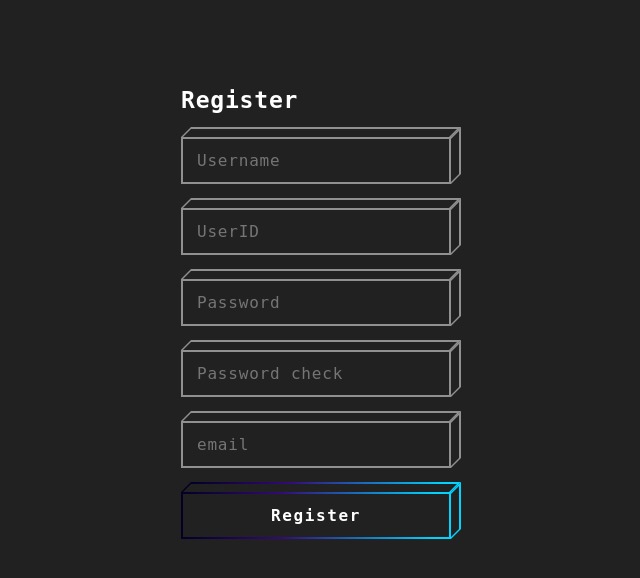
After one commit to Gonyim/GonyWorld, a Django app: page /accounts/register/ in a window 1280 px wide. The commit adds this page. Shown: the top 578 px of the page, without its empty margins (324-964 px from the left). Run offline with Django 4.2, Linux system fonts and the light colour scheme.

Commit message:
로그인 회원가입html완성

```diff
--- /dev/null
+++ b/accounts/templates/accounts/register.html
@@ -0,0 +1,93 @@
+{% load static %}
+<!DOCTYPE html>
+<html>
+<head>
+  <title>Sign In</title>
+  <link rel="stylesheet" href="{% static 'login.css' %}">
+</head>
+<body>
+  <form class="form" autocomplete="off" action="/your_post_url_here" method="post">
+    {% csrf_token %} <!-- Django CSRF token, important for security -->
+    <div class="control">
+      <h1>Register</h1>
+    </div>
+    <div class="control block-cube block-input">
+      <input name="username" type="text" placeholder="Username">
+      <div class="bg-top">
+        <div class="bg-inner"></div>
+      </div>
+      <div class="bg-right">
+        <div class="bg-inner"></div>
+      </div>
+      <div class="bg">
+        <div class="bg-inner"></div>
+      </div>
+    </div>
+
+    <div class="control block-cube block-input">
+      <input name="UserID" type="text" placeholder="UserID">
+      <div class="bg-top">
+        <div class="bg-inner"></div>
+      </div>
+      <div class="bg-right">
+        <div class="bg-inner"></div>
+      </div>
+      <div class="bg">
+        <div class="bg-inner"></div>
+      </div>
+    </div>
+
+    <div class="control block-cube block-input">
+      <input name="password" type="password" placeholder="Password">
+      <div class="bg-top">
+        <div class="bg-inner"></div>
+      </div>
+      <div class="bg-right">
+        <div class="bg-inner"></div>
+      </div>
+      <div class="bg">
+        <div class="bg-inner"></div>
+      </div>
+    </div>
+
+    <div class="control block-cube block-input">
+      <input name="password" type="password" placeholder="Password check">
+      <div class="bg-top">
+        <div class="bg-inner"></div>
+      </div>
+      <div class="bg-right">
+        <div class="bg-inner"></div>
+      </div>
+      <div class="bg">
+        <div class="bg-inner"></div>
+      </div>
+    </div>
+
+    <div class="control block-cube block-input">
+      <input name="email" type="email" placeholder="email">
+      <div class="bg-top">
+        <div class="bg-inner"></div>
+      </div>
+      <div class="bg-right">
+        <div class="bg-inner"></div>
+      </div>
+      <div class="bg">
+        <div class="bg-inner"></div>
+      </div>
+    </div>
+
+    <button class="btn block-cube block-cube-hover" type="submit">
+      <div class="bg-top">
+        <div class="bg-inner"></div>
+      </div>
+      <div class="bg-right">
+        <div class="bg-inner"></div>
+      </div>
+      <div class="bg">
+        <div class="bg-inner"></div>
+      </div>
+      <div class="text">Register</div>
+    </button>
+  </form>
+</body>
+</html>
--- a/accounts/urls.py
+++ b/accounts/urls.py
@@ -3,8 +3,8 @@ from django.contrib.auth.views import LoginView, LogoutView
 from .views import RegisterView, DashboardView
 
 urlpatterns = [
-    path('login/', LoginView.as_view(), name='login'),
+    path('login/', LoginView.as_view(template_name='accounts/login.html'), name='login'),
     path('logout/', LogoutView.as_view(), name='logout'),
-    path('register/', RegisterView.as_view(), name='register'),
+    path('register/', RegisterView.as_view(template_name='accounts/register.html'), name='register'),
     path('', DashboardView.as_view(), name='dashboard'),
 ]
--- a/homepage/settings.py
+++ b/homepage/settings.py
@@ -55,7 +55,8 @@ ROOT_URLCONF = 'homepage.urls'
 TEMPLATES = [
     {
         'BACKEND': 'django.template.backends.django.DjangoTemplates',
-        'DIRS': [os.path.join(BASE_DIR, 'homepage', 'templates')],
+        'DIRS': [os.path.join(BASE_DIR, 'templates'),
+                 os.path.join(BASE_DIR, 'homepage', 'templates'),],
         'APP_DIRS': True,
         'OPTIONS': {
             'context_processors': [
--- a/homepage/templates/homepage/dashboard.html
+++ b/homepage/templates/homepage/dashboard.html
@@ -1,4 +1,4 @@
-{% extends 'homepage/base.html' %}
+{% extends 'base.html' %}
 {% load static %}
 {% block content %}
     <div class="bookcover">
--- a/homepage/templates/homepage/diary.html
+++ b/homepage/templates/homepage/diary.html
@@ -1,4 +1,4 @@
-{% extends 'homepage/base.html' %}
+{% extends 'base.html' %}
 {% load static %}
 {% block content %}
 <!DOCTYPE html>
--- a/homepage/templates/homepage/guestbook.html
+++ b/homepage/templates/homepage/guestbook.html
@@ -1,4 +1,4 @@
-{% extends 'homepage/base.html' %}
+{% extends 'base.html' %}
 {% load static %}
 {% block content %}
 <!DOCTYPE html>
--- a/homepage/templates/homepage/picture.html
+++ b/homepage/templates/homepage/picture.html
@@ -1,4 +1,4 @@
-{% extends 'homepage/base.html' %}
+{% extends 'base.html' %}
 {% load static %}
 {% block content %}
 <!DOCTYPE html>
--- /dev/null
+++ b/static/login.css
@@ -0,0 +1,163 @@
+*, ::after, ::before {
+  box-sizing: border-box;
+}
+
+body {
+  background-color: #212121;
+  color: #fff;
+  font-family: monospace, serif;
+  letter-spacing: 0.05em;
+}
+
+h1 {
+  font-size: 23px;
+}
+
+.form {
+  width: 300px;
+  padding: 64px 15px 24px;
+  margin: 0 auto;
+}
+.form .control {
+  margin: 0 0 24px;
+}
+.form .control input {
+  width: 100%;
+  padding: 14px 16px;
+  border: 0;
+  background: transparent;
+  color: #fff;
+  font-family: monospace, serif;
+  letter-spacing: 0.05em;
+  font-size: 16px;
+}
+.form .control input:hover,
+.form .control input:focus {
+  outline: none;
+  border: 0;
+}
+.form .btn {
+  width: 100%;
+  display: block;
+  padding: 14px 16px;
+  background: transparent;
+  outline: none;
+  border: 0;
+  color: #fff;
+  letter-spacing: 0.1em;
+  font-weight: bold;
+  font-family: monospace;
+  font-size: 16px;
+}
+
+/* Add the following code for the block-cube styles */
+
+.block-cube {
+  position: relative;
+}
+.block-cube .bg-top {
+  position: absolute;
+  height: 10px;
+  background: linear-gradient(90deg, rgba(2,0,36,1) 0%, rgba(52,9,121,1) 37%, rgba(0,212,255,1) 94%);
+  bottom: 100%;
+  left: 5px;
+  right: -5px;
+  transform: skew(-45deg, 0);
+  margin: 0;
+}
+.block-cube .bg-top .bg-inner {
+  bottom: 0;
+}
+.block-cube .bg {
+  position: absolute;
+  left: 0;
+  top: 0;
+  right: 0;
+  bottom: 0;
+  background: linear-gradient(90deg, rgba(2,0,36,1) 0%, rgba(52,9,121,1) 37%, rgba(0,212,255,1) 94%);
+}
+.block-cube .bg-right {
+  position: absolute;
+  background: rgba(0,212,255,1);
+  top: -5px;
+  z-index: 0;
+  bottom: 5px;
+  width: 10px;
+  left: 100%;
+  transform: skew(0, -45deg);
+}
+.block-cube .bg-right .bg-inner {
+  left: 0;
+}
+.block-cube .bg .bg-inner {
+  transition: all 0.2s ease-in-out;
+}
+.block-cube .bg-inner {
+  background: #212121;
+  position: absolute;
+  left: 2px;
+  top: 2px;
+  right: 2px;
+  bottom: 2px;
+}
+.block-cube .text {
+  position: relative;
+  z-index: 2;
+}
+.block-cube.block-input input {
+  position: relative;
+  z-index: 2;
+}
+.block-cube.block-input input:focus ~ .bg-right .bg-inner,
+.block-cube.block-input input:focus ~ .bg-top .bg-inner,
+.block-cube.block-input input:focus ~ .bg-inner .bg-inner {
+  top: 100%;
+  background: rgba(255, 255, 255, 0.5);
+}
+.block-cube.block-input .bg-top,
+.block-cube.block-input .bg-right,
+.block-cube.block-input .bg {
+  background: rgba(255, 255, 255, 0.5);
+  transition: background 0.2s ease-in-out;
+}
+.block-cube.block-input .bg-right,
+.block-cube.block-input .bg-top {
+  .bg-inner {
+    transition: all 0.2s ease-in-out;
+  }
+}
+.block-cube.block-input:focus,
+.block-cube.block-input:hover {
+  .bg-top,
+  .bg-right,
+  .bg {
+    background: rgba(255, 255, 255, 0.8);
+  }
+}
+.block-cube.block-cube-hover:focus,
+.block-cube.block-cube-hover:hover {
+  .bg .bg-inner {
+    top: 100%;
+  }
+}
+.credits {
+  position: fixed;
+  left: 0;
+  bottom: 0;
+  padding: 15px 15px;
+  width: 100%;
+  z-index: 111;
+}
+.credits a {
+  opacity: 0.6;
+  color: #fff;
+  font-size: 11px;
+  text-decoration: none;
+}
+.credits a:hover {
+  opacity: 1;
+}
+
+.btn {
+  cursor: pointer;
+}
--- a/static/navbar.css
+++ b/static/navbar.css
@@ -16,7 +16,7 @@
 
 /* Sets the font size and margin for the brand logo */
 .brand-logo {
-  font-size: 1.5em;
+  font-size: 1em;
   margin-left: 1em;
   color: #fff;
   text-decoration: none;
```
Also changed, not shown: accounts/templates/accounts/login.html (added, +52 -0 lines), homepage/views.py (+8 -0 lines), static/register.css (added, +163 -0 lines), homepage/templates/homepage/navbar.html (line endings or trailing spaces), templates/base.html (renamed from homepage/templates/homepage/base.html).
